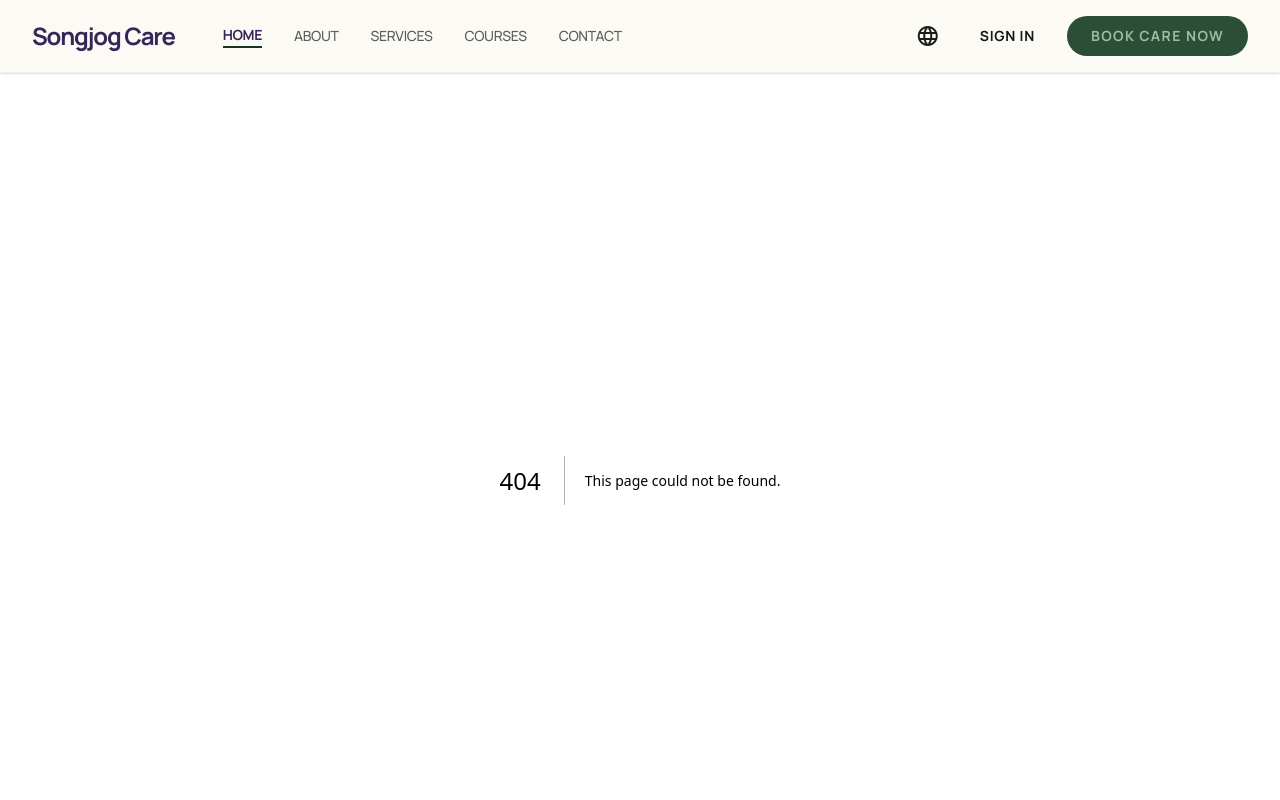
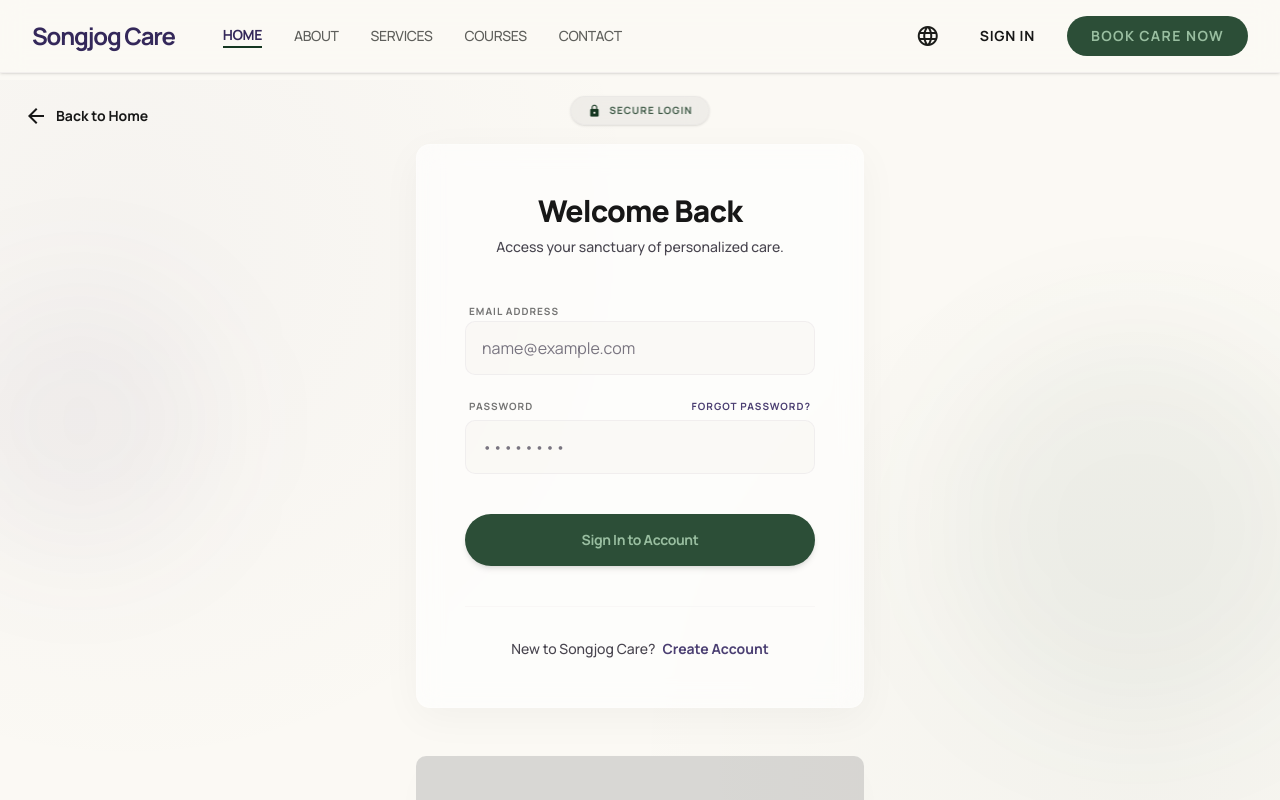
Before and after one commit to imadisimran/care-bd2, a Next.js app: page /login in a window 1280 px wide. Before the commit this address had no page. Shown: the top 800 px of the page. Built offline with nearby package versions, Linux system fonts and the light colour scheme; grey boxes are pictures that could not be loaded.

Commit message:
feat: implement navigation bar and authentication layout with login page

```diff
--- /dev/null
+++ b/src/app/(auth)/layout.jsx
@@ -0,0 +1,21 @@
+import { Manrope } from "next/font/google";
+import "../globals.css";
+
+const manrope = Manrope({
+  variable: "--font-manrope",
+  subsets: ["latin"],
+  weight: ["200", "300", "400", "500", "600", "700", "800"],
+});
+
+export const metadata = {
+  title: "Login | Songjog Care",
+  description: "Sign in to your Songjog Care account.",
+};
+
+export default function AuthLayout({ children }) {
+  return (
+    <div className="bg-surface text-on-surface font-body selection:bg-secondary-container selection:text-on-secondary-container min-h-screen flex flex-col">
+      {children}
+    </div>
+  );
+}
--- /dev/null
+++ b/src/app/(auth)/login/page.jsx
@@ -0,0 +1,116 @@
+import Link from "next/link";
+
+export default function LoginPage() {
+  return (
+    <section className="flex-grow flex items-center justify-center pt-16 pb-12 px-6 relative overflow-hidden min-h-screen"
+      style={{
+        backgroundImage:
+          "radial-gradient(circle at 10% 20%, rgba(75, 63, 114, 0.03) 0%, transparent 40%), radial-gradient(circle at 90% 80%, rgba(21, 55, 33, 0.03) 0%, transparent 40%)",
+      }}
+    >
+      {/* Back to Home */}
+      <Link
+        href="/"
+        className="absolute top-6 left-6 flex items-center gap-2 text-sm font-bold text-primary hover:text-primary/80 transition-colors group"
+      >
+        <span className="material-symbols-outlined text-base transition-transform group-hover:-translate-x-1">
+          arrow_back
+        </span>
+        Back to Home
+      </Link>
+
+      {/* Abstract Shapes */}
+      <div className="absolute top-1/4 -left-12 w-64 h-64 bg-primary-container/5 rounded-full blur-3xl pointer-events-none" />
+      <div className="absolute bottom-1/4 -right-12 w-96 h-96 bg-tertiary-container/5 rounded-full blur-3xl pointer-events-none" />
+
+      <div className="w-full max-w-md relative">
+        {/* Secure Login Badge */}
+        <div className="absolute -top-12 left-1/2 -translate-x-1/2 flex items-center gap-2 bg-surface-container-highest/50 backdrop-blur-md px-4 py-1.5 rounded-full border border-outline-variant/10 shadow-sm whitespace-nowrap">
+          <span
+            className="material-symbols-outlined text-xs text-tertiary"
+            style={{ fontVariationSettings: "'FILL' 1", fontSize: "14px" }}
+          >
+            lock
+          </span>
+          <span className="text-[10px] font-bold tracking-widest uppercase text-tertiary/80">
+            Secure Login
+          </span>
+        </div>
+
+        {/* Login Card */}
+        <div className="glass-card p-10 md:p-12 rounded-xl whisper-shadow border border-white/40">
+          <div className="mb-10 text-center">
+            <h1 className="text-3xl font-extrabold text-primary tracking-tight mb-2">
+              Welcome Back
+            </h1>
+            <p className="text-on-surface-variant font-medium text-sm">
+              Access your sanctuary of personalized care.
+            </p>
+          </div>
+
+          <form className="space-y-6">
+            {/* Email */}
+            <div className="space-y-1.5">
+              <label className="text-[10px] font-bold uppercase tracking-widest text-primary/60 px-1">
+                Email Address
+              </label>
+              <input
+                className="w-full bg-surface-container-low/40 border border-outline-variant/20 rounded-lg px-4 py-3.5 text-on-surface placeholder:text-outline focus:outline-none focus:ring-2 focus:ring-primary/10 focus:bg-surface-container-lowest transition-all"
+                placeholder="name@example.com"
+                type="email"
+              />
+            </div>
+
+            {/* Password */}
+            <div className="space-y-1.5">
+              <div className="flex justify-between items-center px-1">
+                <label className="text-[10px] font-bold uppercase tracking-widest text-primary/60">
+                  Password
+                </label>
+                <a
+                  href="#"
+                  className="text-[10px] font-bold uppercase tracking-widest text-primary-container hover:text-primary transition-colors"
+                >
+                  Forgot Password?
+                </a>
+              </div>
+              <input
+                className="w-full bg-surface-container-low/40 border border-outline-variant/20 rounded-lg px-4 py-3.5 text-on-surface placeholder:text-outline focus:outline-none focus:ring-2 focus:ring-primary/10 focus:bg-surface-container-lowest transition-all"
+                placeholder="••••••••"
+                type="password"
+              />
+            </div>
+
+            <button
+              className="w-full bg-tertiary-container text-on-tertiary-container py-4 rounded-full font-bold text-sm tracking-tight hover:scale-[1.02] active:scale-95 transition-all shadow-md mt-4"
+              type="submit"
+            >
+              Sign In to Account
+            </button>
+          </form>
+
+          <div className="mt-10 pt-8 border-t border-outline-variant/10 text-center">
+            <p className="text-sm text-on-surface-variant font-medium">
+              New to Songjog Care?{" "}
+              <a
+                href="#"
+                className="text-primary-container font-bold hover:underline decoration-2 underline-offset-4 ml-1"
+              >
+                Create Account
+              </a>
+            </p>
+          </div>
+        </div>
+
+        {/* Aesthetic Image Anchor */}
+        <div className="mt-12 rounded-lg overflow-hidden h-32 w-full whisper-shadow opacity-40 grayscale contrast-125">
+          <img
+            alt="Architectural Sanctuary"
+            className="w-full h-full object-cover"
+            src="https://lh3.googleusercontent.com/aida-public/AB6AXuDazkO_JQj0f_xPnlOM2zi0D5eu3E5zU47K3_6Jg5kdOmxtYytejLYtN1Mdx1MtL1GqCQZAvrM-MjnSySqm8qOILm_0UjfP5wE7Gc0bbuyi3XN0Rnu447TGC423GqtNLsFDBzBXxUvyZhTNONQRA4wEEblBoeeKxyHaLgXkve8vOBoUJXye5LZ3JbgaB6TayEo96EXyBU5i5K4hM1UQLnsvA6ZpTBPgxq8-H8QG1WXOYAwkc0VoPLGLCS5S-3u6sFfSNjGtFMLLzNE"
+          />
+        </div>
+      </div>
+    </section>
+  );
+}
--- a/src/components/Navbar.jsx
+++ b/src/components/Navbar.jsx
@@ -31,9 +31,9 @@ export default function Navbar() {
           language
         </button>
         <div className="hidden sm:flex items-center gap-4">
-          <button className="text-sm font-bold text-primary uppercase tracking-wider px-4 py-2 hover:bg-primary/5 rounded-lg transition-colors">
+          <Link href="/login" className="text-sm font-bold text-primary uppercase tracking-wider px-4 py-2 hover:bg-primary/5 rounded-lg transition-colors">
             Sign In
-          </button>
+          </Link>
           <button className="bg-tertiary-container text-on-tertiary-container px-6 py-2.5 rounded-full text-sm font-bold uppercase tracking-widest hover:scale-105 transition-transform">
             Book Care Now
           </button>
```
